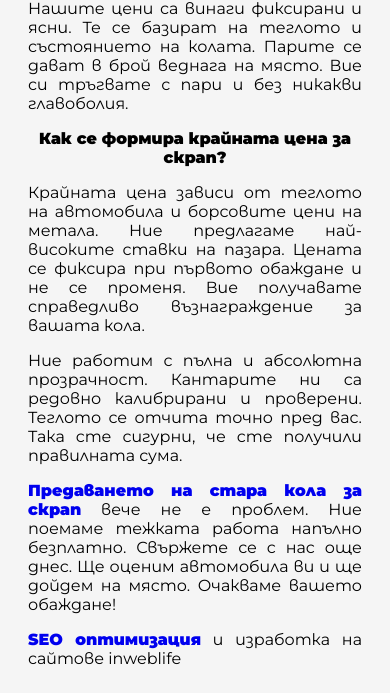
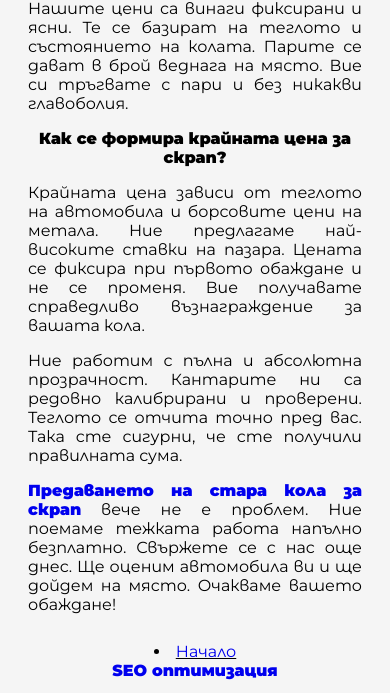
Before and after one commit to inweblife/koli-za-scrap, a plain HTML site: page bezplaten-transport-pri-izkupuvane-na-avtomobili-za-scrap.html in a window 390 px wide. Shown: the part 7057-7750 px from the top of the page. Drawn offline with Linux system fonts and the light colour scheme.

Commit message:
Update bezplaten-transport-pri-izkupuvane-na-avtomobili-za-scrap.html

```diff
--- a/bezplaten-transport-pri-izkupuvane-na-avtomobili-za-scrap.html
+++ b/bezplaten-transport-pri-izkupuvane-na-avtomobili-za-scrap.html
@@ -334,16 +334,16 @@
           място. Очакваме вашето обаждане!
         </p>
 
-        <p>
-          <a href="http://inweblife.net"><strong>SEO оптимизация</strong></a> и
-          изработка на сайтове inweblife
-        </p>
       </article>
     </section>
 
     <div class="start">
       <li><a href="/index.html">Начало</a></li>
     </div>
+
+    <p>
+      <a href="https://seo-optimizacia.org/"><strong>SEO оптимизация</strong></a>
+    </p>
 
     <!-- Footer  -->
 
```
